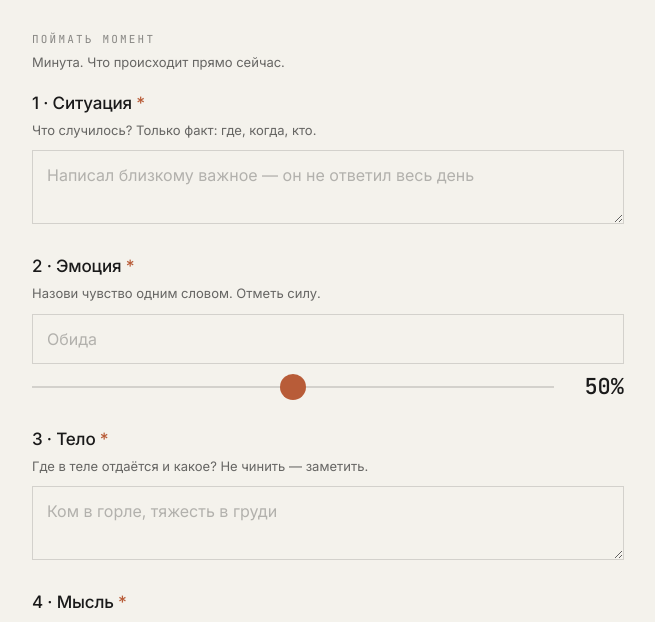
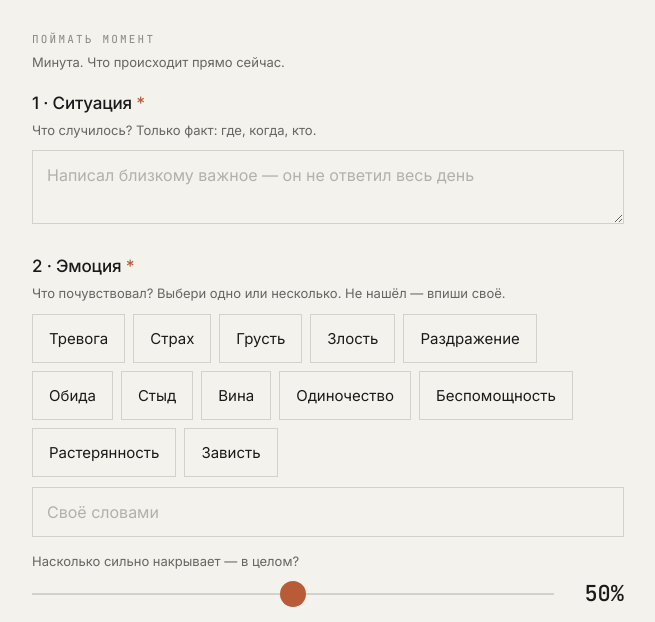
Before and after one commit to shavsegda/dashboards, a plain HTML site: page cbt-diary/index.html in a window 1280 px wide. Shown: the part 133-755 px from the top of the page, without its empty margins (312-967 px from the left). Drawn offline with Linux system fonts and the light colour scheme.

Commit message:
Дневник эмоций: палитра эмоций (мультивыбор) + подсказки для тех, кто не умеет называть чувства

```diff
--- a/cbt-diary/index.html
+++ b/cbt-diary/index.html
@@ -108,6 +108,7 @@ const CLIENT_ID = getClientId();
 const DRAFT_KEY = "cbt_draft_" + CLIENT_ID;
 
 // === Справочники ===
+const EMOTIONS = ['Тревога','Страх','Грусть','Злость','Раздражение','Обида','Стыд','Вина','Одиночество','Беспомощность','Растерянность','Зависть'];
 const COPING = ['Избегаю', 'Сдаюсь', 'Контратакую', 'Осознанно выбираю'];
 const DISTORTIONS = [
   'Чёрно-белое', 'Сверхобобщение', 'Негативный фильтр', 'Обесценивание хорошего',
@@ -117,7 +118,7 @@ const DISTORTIONS = [
 
 // === Состояние формы ===
 const f = {
-  situation: '', emotion: '', emotion_pct: 50, body: '', hot_thought: '',
+  situation: '', emotions: [], emotion_other: '', emotion_pct: 50, body: '', hot_thought: '',
   coping: '', evidence_for: '', evidence_against: '',
   balanced_thought: '', balanced_belief_pct: 50, emotion_after_pct: 50,
   distortions: [], core_belief: ''
@@ -156,8 +157,12 @@ function renderForm() {
 
     <div class="field">
       <div class="field-label">2 · Эмоция <span class="req">*</span></div>
-      <div class="field-instr">Назови чувство одним словом. Отметь силу.</div>
-      <input type="text" id="emotion" placeholder="Обида" value="${f.emotion}">
+      <div class="field-instr">Что почувствовал? Выбери одно или несколько. Не нашёл — впиши своё.</div>
+      <div class="chips" id="emotions">
+        ${EMOTIONS.map(e => `<div class="chip ${f.emotions.includes(e) ? 'selected' : ''}" data-emotion="${e}">${e}</div>`).join('')}
+      </div>
+      <input type="text" id="emotion_other" placeholder="Своё словами" value="${f.emotion_other}" style="margin-top:10px;">
+      <div class="field-instr" style="margin-top:14px; margin-bottom:0;">Насколько сильно накрывает — в целом?</div>
       <div class="slider-row">
         <input type="range" min="0" max="100" value="${f.emotion_pct}" id="emotion_pct">
         <span class="slider-val" id="emotion_pct_v">${f.emotion_pct}%</span>
@@ -247,9 +252,19 @@ function renderForm() {
 }
 
 function bindForm() {
-  ['situation','emotion','body','hot_thought','evidence_for','evidence_against','balanced_thought','core_belief'].forEach(id => {
+  ['situation','emotion_other','body','hot_thought','evidence_for','evidence_against','balanced_thought','core_belief'].forEach(id => {
     const el = document.getElementById(id);
     if (el) el.addEventListener('input', e => { f[id] = e.target.value; saveDraft(); validate(); });
+  });
+  // Эмоции — мультивыбор из палитры (помогает тем, кто не умеет называть чувства)
+  document.querySelectorAll('#emotions .chip').forEach(ch => {
+    ch.addEventListener('click', () => {
+      const em = ch.dataset.emotion;
+      const i = f.emotions.indexOf(em);
+      if (i === -1) f.emotions.push(em); else f.emotions.splice(i, 1);
+      ch.classList.toggle('selected');
+      saveDraft(); validate();
+    });
   });
   ['emotion_pct','balanced_belief_pct','emotion_after_pct'].forEach(id => {
     const el = document.getElementById(id);
@@ -294,7 +309,7 @@ function setupMainButton() {
 }
 
 function validate() {
-  const ok = f.situation.trim() && f.emotion.trim() && f.body.trim()
+  const ok = f.situation.trim() && (f.emotions.length || f.emotion_other.trim()) && f.body.trim()
     && f.hot_thought.trim() && f.coping
     && f.evidence_for.trim() && f.evidence_against.trim() && f.balanced_thought.trim();
   const btn = document.getElementById('submitBtn');
@@ -312,7 +327,9 @@ function submit() {
   if (!validate()) return;
   const payload = {
     completed_at: new Date().toISOString(),
-    situation: f.situation.trim(), emotion: f.emotion.trim(), emotion_pct: f.emotion_pct,
+    situation: f.situation.trim(),
+    emotion: [...f.emotions, f.emotion_other.trim()].filter(Boolean).join(', '),
+    emotion_pct: f.emotion_pct,
     body: f.body.trim(), hot_thought: f.hot_thought.trim(), coping: f.coping,
     evidence_for: f.evidence_for.trim(), evidence_against: f.evidence_against.trim(),
     balanced_thought: f.balanced_thought.trim(), balanced_belief_pct: f.balanced_belief_pct,
```
